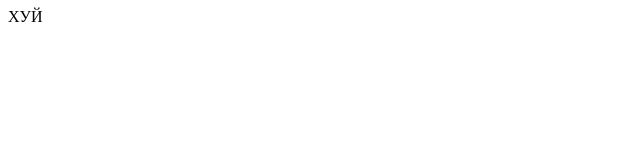
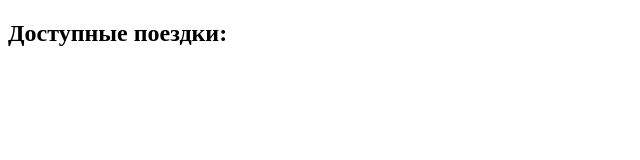
Before and after one commit to artisaaep/artisaaep.github.io, a plain HTML site: page index.html in a window 1280 px wide. Shown: the whole page, without its empty margins (0-640 px from the left). Drawn offline with Linux system fonts and the light colour scheme.

Commit message:
css added

```diff
--- a/index.html
+++ b/index.html
@@ -5,11 +5,14 @@
     <meta name="viewport"
           content="width=device-width, user-scalable=no, initial-scale=1.0, maximum-scale=1.0, minimum-scale=1.0">
     <meta http-equiv="X-UA-Compatible" content="ie=edge">
+    <link rel="stylesheet" href="style.css">
     <title>On the way</title>
 </head>
 <body>
-    <header>
-        ХУЙ
-    </header>
+    <article>
+        <header>
+            <h1 id="avaliable_rides">Доступные поездки:</h1>
+        </header>
+    </article>
 </body>
 </html>
```
